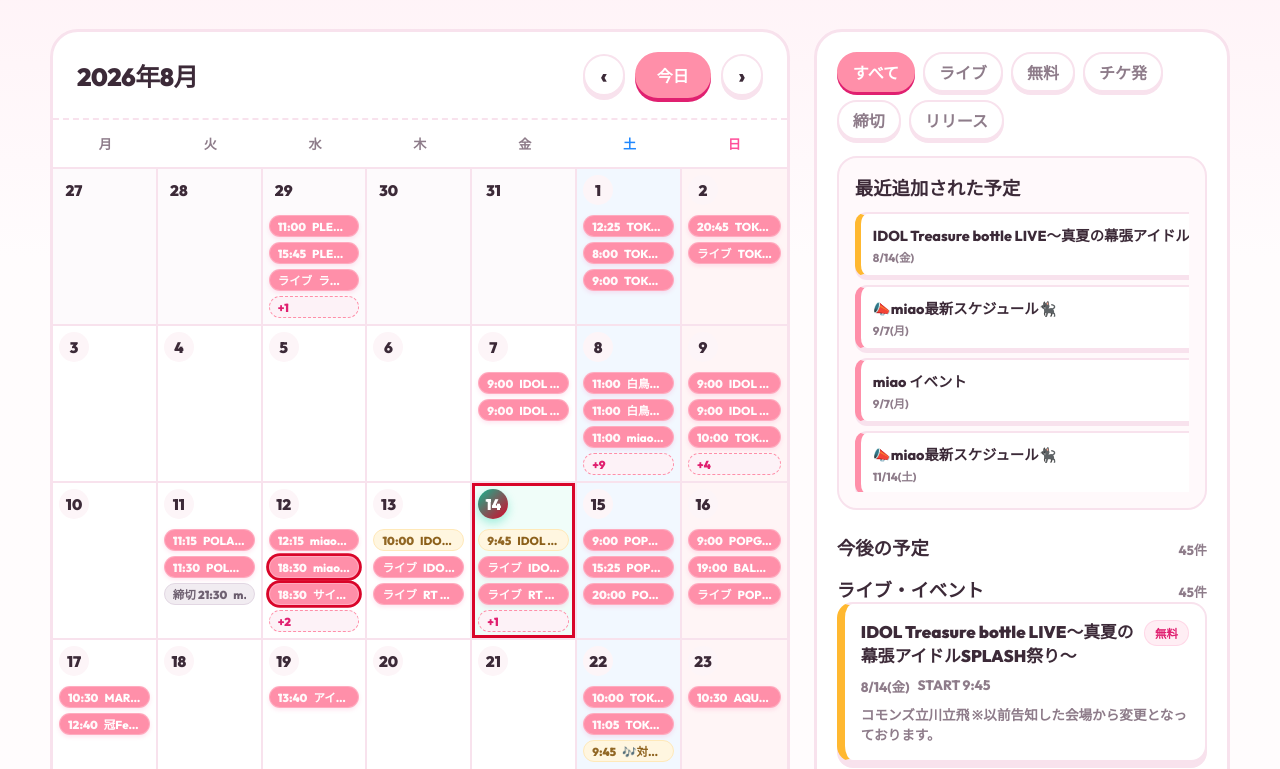
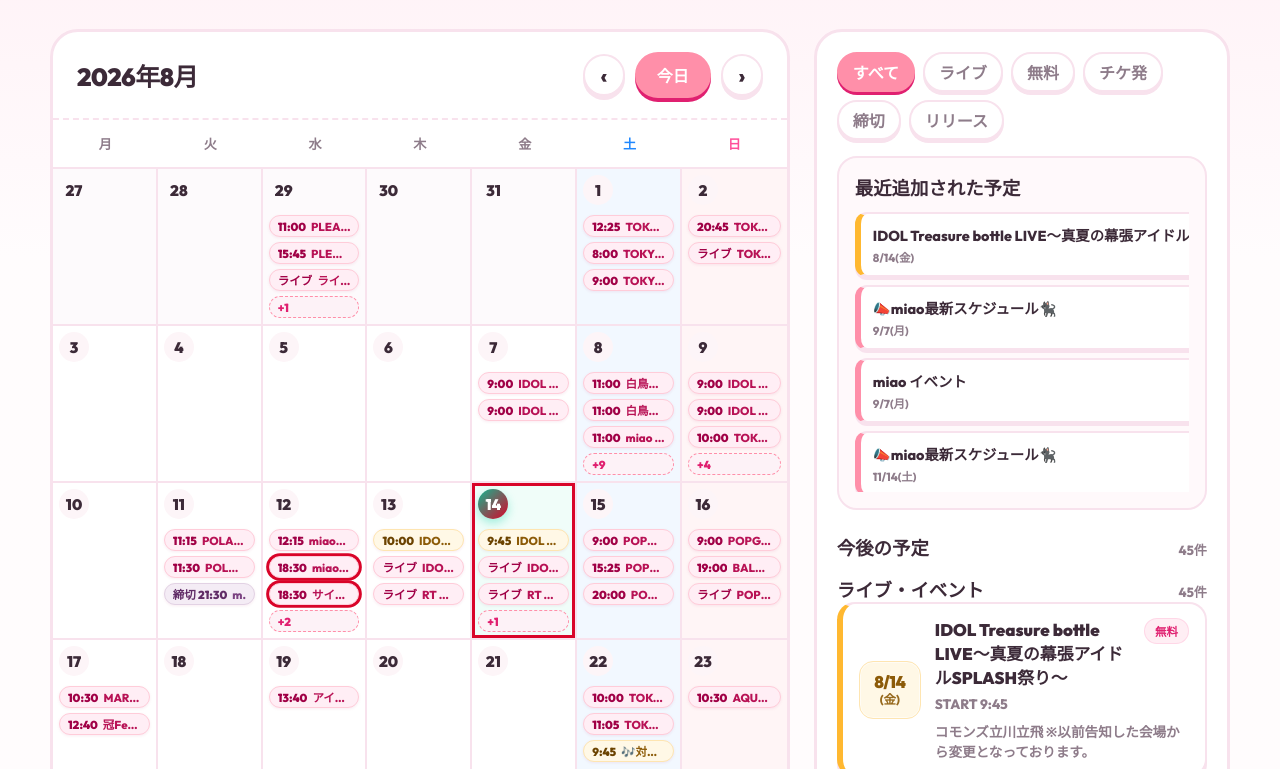
Before and after one commit to jazznuma/oshi-calendar, a website: page docs/miao/index.html in a window 1280 px wide. Shown: the part 144-913 px from the top of the page. Drawn offline with Linux system fonts and the light colour scheme; a web font is replaced by a local one.

Commit message:
Improve_UI_design_dark_text_chips_date_badge_and_large_modal_buttons

```diff
--- a/docs/app.js
+++ b/docs/app.js
@@ -249,8 +249,14 @@
 
   function renderEventCard(event) {
     const isNew = isNewEvent(event.created_at);
+    const badge = formatDateBadge(event.date);
     return `
       <button class="event-card ${escapeAttr(event.type)}" type="button" data-event-id="${escapeAttr(event.id)}">
+        <div class="event-date-box">
+          <span class="date-num">${escapeHtml(badge.num)}</span>
+          <span class="date-dow">${escapeHtml(badge.dow)}</span>
+        </div>
+        <div class="event-card-body">
           <span class="event-card-header">
             <span class="title-wrap">
               <h3>${escapeHtml(event.title)}</h3>
@@ -259,12 +265,12 @@
             <span class="type-badge">${escapeHtml(typeLabels[event.type] || event.type)}</span>
           </span>
           <span class="event-card-meta">
-          <span>${escapeHtml(formatDateLabel(event.date))}</span>
             ${event.time_open ? `<span>OPEN ${escapeHtml(event.time_open)}</span>` : ""}
             ${event.time_start ? `<span>START ${escapeHtml(event.time_start)}</span>` : ""}
             ${event.time_end ? `<span>END ${escapeHtml(event.time_end)}</span>` : ""}
             ${event.venue ? `<span>${escapeHtml(event.venue)}</span>` : ""}
           </span>
+        </div>
       </button>
     `;
   }
@@ -358,8 +364,8 @@
       ${event.image_url ? `<div class="modal-image"><img src="${escapeAttr(event.image_url)}" alt="イベント画像" loading="lazy" onerror="this.parentNode.style.display='none';" /></div>` : ""}
       ${event.description ? `<p>${escapeHtml(event.description)}</p>` : ""}
       <div class="modal-actions">
-        ${event.ticket_url ? `<a class="primary-button" href="${escapeAttr(event.ticket_url)}" target="_blank" rel="noreferrer">チケット/詳細</a>` : ""}
-        ${event.post_url ? `<a class="pill-link" href="${escapeAttr(event.post_url)}" target="_blank" rel="noreferrer">元ポスト</a>` : ""}
+        ${event.ticket_url ? `<a class="large-action-button primary" href="${escapeAttr(event.ticket_url)}" target="_blank" rel="noreferrer">🎫 チケット詳細・購入</a>` : ""}
+        ${event.post_url ? `<a class="large-action-button secondary" href="${escapeAttr(event.post_url)}" target="_blank" rel="noreferrer">🔗 元ポストを見る</a>` : ""}
       </div>
     `;
     backdrop.classList.add("open");
@@ -433,6 +439,15 @@
   function formatDateLabel(dateKey) {
     const date = parseDateKey(dateKey);
     return `${date.getMonth() + 1}/${date.getDate()}(${fmtWeekday.format(date)})`;
+  }
+
+  function formatDateBadge(dateKey) {
+    if (!dateKey) return { num: "--/--", dow: "" };
+    const date = parseDateKey(dateKey);
+    return {
+      num: `${date.getMonth() + 1}/${date.getDate()}`,
+      dow: `(${fmtWeekday.format(date)})`
+    };
   }
 
   function escapeHtml(value) {
--- a/docs/styles.css
+++ b/docs/styles.css
@@ -404,22 +404,23 @@ a {
   display: grid;
   grid-template-columns: auto minmax(0, 1fr);
   align-items: center;
-  gap: 6px;
+  gap: 5px;
   min-height: 22px;
-  padding: 3px 8px;
+  padding: 2px 8px;
   border-radius: 99px;
-  background: var(--primary);
-  color: #fff;
+  background: #ffeef5;
+  color: #b81255;
   font-size: 0.72rem;
   font-weight: 800;
   line-height: 1.2;
-  box-shadow: 0 2px 4px rgba(255, 79, 154, 0.15);
-  border: 1px solid rgba(255, 255, 255, 0.25);
-  transition: transform 0.15s ease;
+  box-shadow: 0 1px 3px rgba(184, 18, 85, 0.08);
+  border: 1px solid #ffccd9;
+  transition: transform 0.15s ease, background-color 0.15s ease;
 }
 
 .event-chip:hover {
   transform: scale(1.03);
+  background: #ffdceb;
 }
 
 .event-chip time,
@@ -431,29 +432,45 @@ a {
 
 .event-chip time {
   font-weight: 900;
-  opacity: 0.95;
+  color: #a00046;
+}
+
+.event-chip.live {
+  background: #ffeef5;
+  color: #b81255;
+  border-color: #ffccd9;
 }
 
 .event-chip.ticket,
 .event-chip.deadline {
-  background: #f1ecf1;
-  color: #6a5c6d;
-  box-shadow: none;
-  border: 1px solid #e2d7e3;
+  background: #f4ecf5;
+  color: #7b4382;
+  border-color: #e2d2e4;
+}
+
+.event-chip.ticket time,
+.event-chip.deadline time {
+  color: #612d67;
 }
 
 .event-chip.release {
-  background: #e1f9f0;
-  color: #14806a;
-  box-shadow: none;
-  border: 1px solid #c8f3e2;
+  background: #e6f9f2;
+  color: #0d7a5f;
+  border-color: #c0f2e0;
+}
+
+.event-chip.release time {
+  color: #065944;
 }
 
 .event-chip.free {
-  background: #fff6e0;
-  color: #8c601b;
-  box-shadow: none;
-  border: 1px solid #ffe9b9;
+  background: #fff8e6;
+  color: #8c5b08;
+  border-color: #fee5b1;
+}
+
+.event-chip.free time {
+  color: #6b4300;
 }
 
 .event-chip.more {
@@ -539,19 +556,77 @@ a {
 
 .event-card {
   display: grid;
-  gap: 8px;
+  grid-template-columns: auto minmax(0, 1fr);
+  align-items: center;
+  gap: 14px;
   width: 100%;
-  padding: 16px;
+  padding: 14px 16px;
   border: 2px solid var(--line);
-  border-left: 8px solid var(--primary);
-  border-radius: 16px;
+  border-left: 6px solid var(--primary);
+  border-radius: 18px;
   background: #fff;
   color: inherit;
   cursor: pointer;
   text-align: left;
-  box-shadow: 0 6px 0 var(--line);
+  box-shadow: 0 5px 0 var(--line);
   transform: translateY(0);
   transition: transform 0.25s cubic-bezier(0.175, 0.885, 0.32, 1.275), box-shadow 0.25s ease, background-color 0.25s ease;
+}
+
+.event-date-box {
+  display: flex;
+  flex-direction: column;
+  align-items: center;
+  justify-content: center;
+  min-width: 62px;
+  height: 58px;
+  padding: 4px;
+  border-radius: 14px;
+  background: #ffeef5;
+  border: 1px solid #ffd6e5;
+  color: #b81255;
+  text-align: center;
+  line-height: 1.15;
+  flex-shrink: 0;
+  box-shadow: inset 0 0 0 1px rgba(255, 255, 255, 0.6);
+}
+
+.event-card.ticket .event-date-box,
+.event-card.deadline .event-date-box {
+  background: #f4ecf5;
+  border-color: #e2d2e4;
+  color: #7b4382;
+}
+
+.event-card.release .event-date-box {
+  background: #e6f9f2;
+  border-color: #c0f2e0;
+  color: #0d7a5f;
+}
+
+.event-card.free .event-date-box {
+  background: #fff8e6;
+  border-color: #fee5b1;
+  color: #8c5b08;
+}
+
+.event-date-box .date-num {
+  font-size: 1.05rem;
+  font-weight: 900;
+  letter-spacing: -0.5px;
+}
+
+.event-date-box .date-dow {
+  font-size: 0.78rem;
+  font-weight: 800;
+  margin-top: 2px;
+  opacity: 0.9;
+}
+
+.event-card-body {
+  display: grid;
+  gap: 6px;
+  min-width: 0;
 }
 
 .event-card:hover {
@@ -749,8 +824,46 @@ a {
 .modal-actions {
   display: flex;
   flex-wrap: wrap;
-  gap: 10px;
-  margin-top: 8px;
+  gap: 12px;
+  margin-top: 14px;
+}
+
+.large-action-button {
+  display: inline-flex;
+  align-items: center;
+  justify-content: center;
+  flex: 1 1 200px;
+  min-height: 52px;
+  padding: 12px 20px;
+  border-radius: 18px;
+  font-size: 1.02rem;
+  font-weight: 900;
+  text-decoration: none;
+  cursor: pointer;
+  box-shadow: 0 4px 12px rgba(98, 37, 70, 0.12);
+  transition: transform 0.2s cubic-bezier(0.175, 0.885, 0.32, 1.275), box-shadow 0.2s ease, filter 0.2s ease;
+}
+
+.large-action-button:hover {
+  transform: translateY(-3px);
+  box-shadow: 0 8px 20px rgba(98, 37, 70, 0.2);
+}
+
+.large-action-button:active {
+  transform: translateY(1px);
+  box-shadow: 0 2px 6px rgba(98, 37, 70, 0.1);
+}
+
+.large-action-button.primary {
+  background: linear-gradient(135deg, var(--primary), #ff7bb0);
+  color: #fff;
+  border: none;
+}
+
+.large-action-button.secondary {
+  background: #fff5f9;
+  color: var(--primary-dark);
+  border: 2px solid var(--primary);
 }
 
 .loading {
```
Lines whose indentation alone changed are shown as unchanged.
